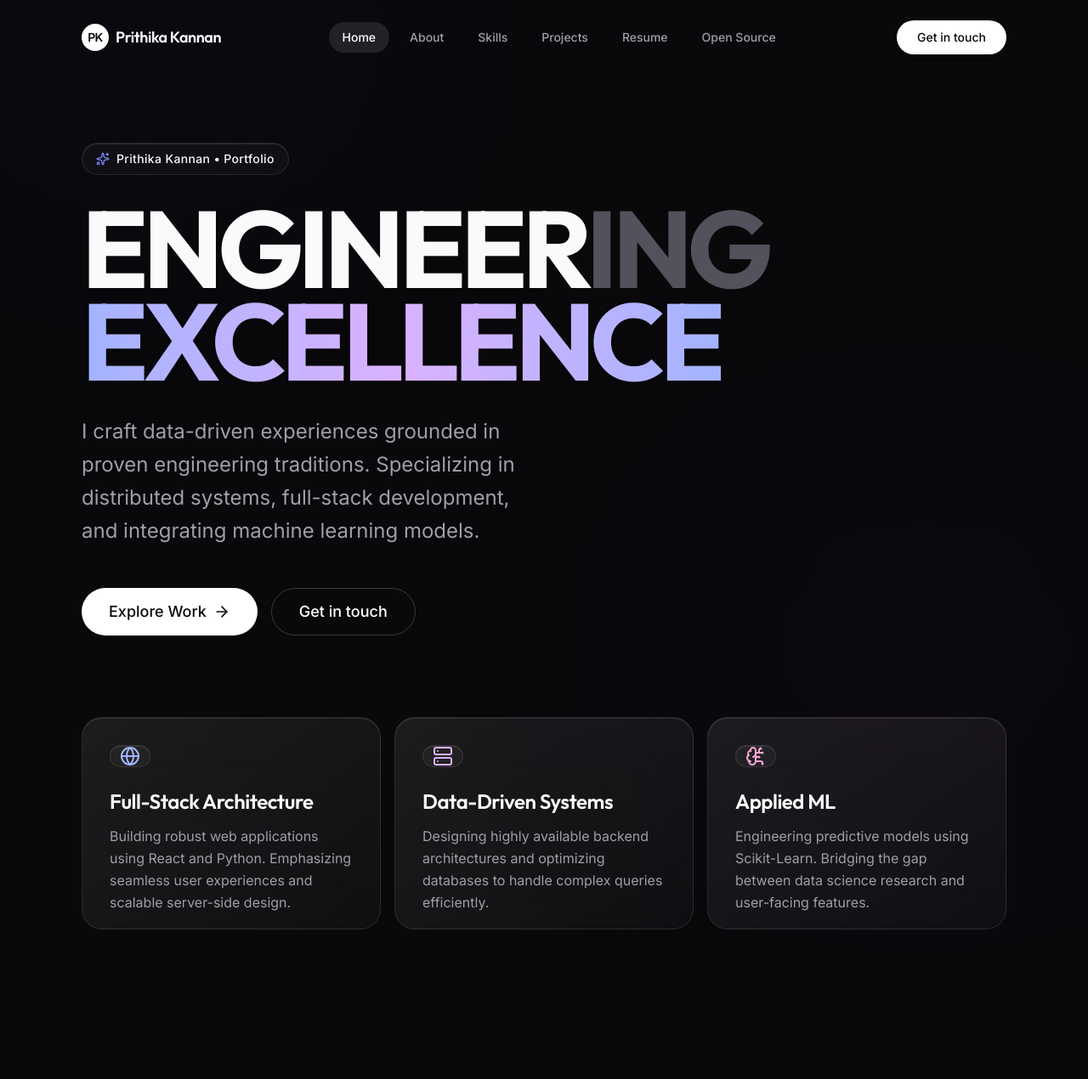
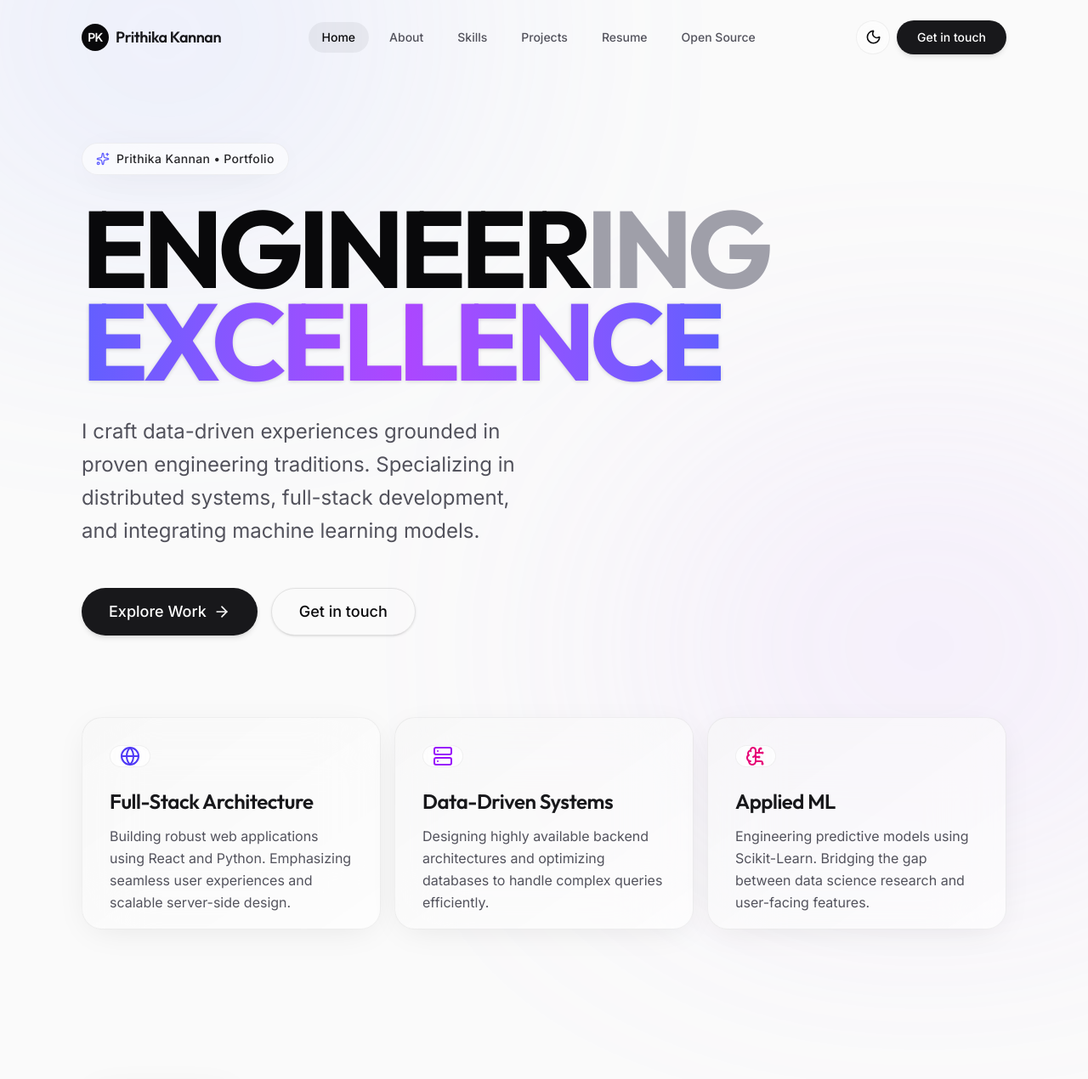
Before and after one commit to jayanthansenthilkumar/Prithika, a React (Vite) app: page / in a window 1280 px wide. Shown: the top 1270 px of the page at 85% size. Built offline with nearby package versions, Linux system fonts and the light colour scheme.

Commit message:
feat: scaffold project structure with HeroSection, layout components, and theme providers

```diff
--- /dev/null
+++ b/src/components/ThemeToggle.tsx
@@ -0,0 +1,23 @@
+import { Moon, Sun } from "lucide-react"
+import { Button } from "@/components/ui/button"
+import { useTheme } from "@/components/theme-provider"
+
+export function ThemeToggle() {
+  const { theme, setTheme } = useTheme()
+
+  return (
+    <Button
+      variant="ghost"
+      size="icon"
+      className="rounded-full w-10 h-10 border border-black/5 bg-white/50 dark:border-white/10 dark:bg-white/[0.03] backdrop-blur-2xl hover:bg-white/80 dark:hover:bg-white/10 text-zinc-950 dark:text-zinc-50"
+      onClick={() => setTheme(theme === "dark" ? "light" : "dark")}
+    >
+      {theme === "dark" ? (
+        <Sun className="h-[1.2rem] w-[1.2rem] transition-all" />
+      ) : (
+        <Moon className="h-[1.2rem] w-[1.2rem] transition-all" />
+      )}
+      <span className="sr-only">Toggle theme</span>
+    </Button>
+  )
+}
--- a/src/components/home/HeroSection.tsx
+++ b/src/components/home/HeroSection.tsx
@@ -32,32 +32,32 @@ export function HeroSection() {
       className="w-full pt-10 pb-20"
     >
       <div className="flex flex-col gap-8 max-w-5xl">
-        <motion.div variants={itemVariants} className="inline-flex items-center gap-2 px-4 py-2 rounded-full glass border border-white/10 w-fit">
-          <Sparkles size={16} className="text-indigo-400" />
-          <span className="text-sm font-medium tracking-wide">Prithika Kannan • Portfolio</span>
+        <motion.div variants={itemVariants} className="inline-flex items-center gap-2 px-4 py-2 rounded-full glass border border-black/5 dark:border-white/10 w-fit">
+          <Sparkles size={16} className="text-indigo-500 dark:text-indigo-400" />
+          <span className="text-sm font-medium tracking-wide text-zinc-800 dark:text-zinc-200">Prithika Kannan • Portfolio</span>
         </motion.div>
 
         <motion.div variants={itemVariants}>
-          <h1 className="text-6xl md:text-8xl lg:text-9xl font-bold tracking-tighter leading-[0.85] text-balance">
-            ENGINEER<span className="text-zinc-600">ING</span> <br />
-            <span className="bg-gradient-to-r from-indigo-300 via-purple-300 to-indigo-300 bg-clip-text text-transparent drop-shadow-sm">EXCELLENCE</span>
+          <h1 className="text-6xl md:text-8xl lg:text-9xl font-bold tracking-tighter leading-[0.85] text-balance text-zinc-950 dark:text-zinc-50 transition-colors">
+            ENGINEER<span className="text-zinc-400 dark:text-zinc-600">ING</span> <br />
+            <span className="bg-gradient-to-r from-indigo-500 via-purple-500 to-indigo-500 dark:from-indigo-300 dark:via-purple-300 dark:to-indigo-300 bg-clip-text text-transparent drop-shadow-sm">EXCELLENCE</span>
           </h1>
         </motion.div>
 
         <motion.div variants={itemVariants}>
-          <p className="text-xl md:text-2xl text-zinc-400 max-w-2xl leading-relaxed text-balance">
+          <p className="text-xl md:text-2xl text-zinc-600 dark:text-zinc-400 max-w-2xl leading-relaxed text-balance transition-colors">
             I craft data-driven experiences grounded in proven engineering traditions.
             Specializing in distributed systems, full-stack development, and integrating machine learning models.
           </p>
         </motion.div>
 
         <motion.div variants={itemVariants} className="flex flex-wrap items-center gap-4 mt-4">
-          <Button asChild size="lg" className="rounded-full h-14 px-8 text-lg bg-white text-zinc-950 hover:bg-zinc-200">
+          <Button asChild size="lg" className="rounded-full h-14 px-8 text-lg">
             <Link to="/projects">
               Explore Work <ArrowRight className="ml-2" size={20} />
             </Link>
           </Button>
-          <Button asChild variant="outline" size="lg" className="rounded-full h-14 px-8 text-lg border-white/20 hover:bg-white/10 hover:text-white">
+          <Button asChild variant="outline" size="lg" className="rounded-full h-14 px-8 text-lg">
             <Link to="/contact">
               Get in touch
             </Link>
@@ -69,32 +69,32 @@ export function HeroSection() {
         variants={itemVariants}
         className="bento-grid mt-24"
       >
-        <div className="bento-item group bg-gradient-to-br from-white/[0.05] to-transparent">
-          <div className="w-12 h-12 rounded-2xl glass flex items-center justify-center mb-6 group-hover:scale-110 transition-transform bg-indigo-500/20 text-indigo-300">
+        <div className="bento-item group bg-gradient-to-br from-black/[0.02] dark:from-white/[0.05] to-transparent">
+          <div className="w-12 h-12 rounded-2xl glass flex items-center justify-center mb-6 group-hover:scale-110 transition-transform bg-indigo-500/10 dark:bg-indigo-500/20 text-indigo-600 dark:text-indigo-300">
             <Globe size={24} strokeWidth={2} />
           </div>
-          <h3 className="text-2xl font-semibold mb-3">Full-Stack Architecture</h3>
-          <p className="text-zinc-400 leading-relaxed mt-auto">
+          <h3 className="text-2xl font-semibold mb-3 text-zinc-900 dark:text-white">Full-Stack Architecture</h3>
+          <p className="text-zinc-600 dark:text-zinc-400 leading-relaxed mt-auto">
             Building robust web applications using React and Python. Emphasizing seamless user experiences and scalable server-side design.
           </p>
         </div>
 
-        <div className="bento-item group bg-gradient-to-br from-white/[0.05] to-transparent">
-          <div className="w-12 h-12 rounded-2xl glass flex items-center justify-center mb-6 group-hover:scale-110 transition-transform bg-purple-500/20 text-purple-300">
+        <div className="bento-item group bg-gradient-to-br from-black/[0.02] dark:from-white/[0.05] to-transparent">
+          <div className="w-12 h-12 rounded-2xl glass flex items-center justify-center mb-6 group-hover:scale-110 transition-transform bg-purple-500/10 dark:bg-purple-500/20 text-purple-600 dark:text-purple-300">
             <Server size={24} strokeWidth={2} />
           </div>
-          <h3 className="text-2xl font-semibold mb-3">Data-Driven Systems</h3>
-          <p className="text-zinc-400 leading-relaxed mt-auto">
+          <h3 className="text-2xl font-semibold mb-3 text-zinc-900 dark:text-white">Data-Driven Systems</h3>
+          <p className="text-zinc-600 dark:text-zinc-400 leading-relaxed mt-auto">
             Designing highly available backend architectures and optimizing databases to handle complex queries efficiently.
           </p>
         </div>
 
-        <div className="bento-item group bg-gradient-to-br from-white/[0.05] to-transparent">
-          <div className="w-12 h-12 rounded-2xl glass flex items-center justify-center mb-6 group-hover:scale-110 transition-transform bg-pink-500/20 text-pink-300">
+        <div className="bento-item group bg-gradient-to-br from-black/[0.02] dark:from-white/[0.05] to-transparent">
+          <div className="w-12 h-12 rounded-2xl glass flex items-center justify-center mb-6 group-hover:scale-110 transition-transform bg-pink-500/10 dark:bg-pink-500/20 text-pink-600 dark:text-pink-300">
             <BrainCircuit size={24} strokeWidth={2} />
           </div>
-          <h3 className="text-2xl font-semibold mb-3">Applied ML</h3>
-          <p className="text-zinc-400 leading-relaxed mt-auto">
+          <h3 className="text-2xl font-semibold mb-3 text-zinc-900 dark:text-white">Applied ML</h3>
+          <p className="text-zinc-600 dark:text-zinc-400 leading-relaxed mt-auto">
             Engineering predictive models using Scikit-Learn. Bridging the gap between data science research and user-facing features.
           </p>
         </div>
--- a/src/components/layout/Navbar.tsx
+++ b/src/components/layout/Navbar.tsx
@@ -4,6 +4,7 @@ import { Button } from "@/components/ui/button";
 import { Menu, X } from "lucide-react";
 import { cn } from "@/lib/utils";
 import { motion, AnimatePresence } from "framer-motion";
+import { ThemeToggle } from "@/components/ThemeToggle";
 
 export function Navbar() {
   const [isScrolled, setIsScrolled] = useState(false);
@@ -43,10 +44,10 @@ export function Navbar() {
         )}
       >
         <Link to="/" className="flex items-center gap-2 group">
-          <div className="w-8 h-8 rounded-full bg-white text-zinc-950 flex items-center justify-center font-bold text-sm tracking-tighter group-hover:scale-105 transition-transform">
+          <div className="w-8 h-8 rounded-full bg-zinc-950 text-white dark:bg-white dark:text-zinc-950 flex items-center justify-center font-bold text-sm tracking-tighter group-hover:scale-105 transition-all">
             PK
           </div>
-          <span className="font-heading font-semibold text-lg tracking-tight hidden sm:block group-hover:text-zinc-300 transition-colors">
+          <span className="font-heading font-semibold text-lg tracking-tight hidden sm:block text-zinc-900 dark:text-zinc-50 group-hover:text-zinc-600 dark:group-hover:text-zinc-300 transition-colors">
             Prithika Kannan
           </span>
         </Link>
@@ -58,8 +59,8 @@ export function Navbar() {
               key={link.name}
               to={link.path}
               className={cn(
-                "relative px-4 py-2 rounded-full text-sm font-medium transition-colors hover:text-white",
-                isActive(link.path) ? "text-white bg-white/10" : "text-zinc-400"
+                "relative px-4 py-2 rounded-full text-sm font-medium transition-colors hover:text-zinc-900 dark:hover:text-white",
+                isActive(link.path) ? "text-zinc-950 dark:text-white bg-black/5 dark:bg-white/10" : "text-zinc-600 dark:text-zinc-400"
               )}
             >
               {link.name}
@@ -67,21 +68,24 @@ export function Navbar() {
           ))}
         </nav>
 
-        <div className="hidden md:block">
+        <div className="hidden md:flex items-center gap-2">
+          <ThemeToggle />
           <Link to="/contact">
-            <Button className="rounded-full px-6 bg-white text-zinc-950 hover:bg-zinc-200 transition-colors">
+            <Button className="rounded-full px-6">
               Get in touch
             </Button>
           </Link>
         </div>
 
-        {/* Mobile Toggle */}
-        <button
-          className="md:hidden p-2 text-zinc-300 hover:text-white"
-          onClick={() => setMobileMenuOpen(!mobileMenuOpen)}
-        >
-          {mobileMenuOpen ? <X size={24} /> : <Menu size={24} />}
-        </button>
+        <div className="md:hidden flex items-center gap-2">
+          <ThemeToggle />
+          <button
+            className="p-2 text-zinc-600 dark:text-zinc-300 hover:text-zinc-950 dark:hover:text-white transition-colors"
+            onClick={() => setMobileMenuOpen(!mobileMenuOpen)}
+          >
+            {mobileMenuOpen ? <X size={24} /> : <Menu size={24} />}
+          </button>
+        </div>
       </div>
 
       {/* Mobile Menu */}
@@ -101,7 +105,7 @@ export function Navbar() {
                 onClick={() => setMobileMenuOpen(false)}
                 className={cn(
                   "text-lg font-medium p-3 rounded-xl transition-colors",
-                  isActive(link.path) ? "bg-white/10 text-white" : "text-zinc-400 hover:text-white"
+                  isActive(link.path) ? "bg-black/5 dark:bg-white/10 text-zinc-950 dark:text-white" : "text-zinc-600 dark:text-zinc-400 hover:text-zinc-950 dark:hover:text-white"
                 )}
               >
                 {link.name}
--- /dev/null
+++ b/src/components/theme-provider.tsx
@@ -0,0 +1,73 @@
+import { createContext, useContext, useEffect, useState } from "react"
+
+type Theme = "dark" | "light" | "system"
+
+type ThemeProviderProps = {
+  children: React.ReactNode
+  defaultTheme?: Theme
+  storageKey?: string
+}
+
+type ThemeProviderState = {
+  theme: Theme
+  setTheme: (theme: Theme) => void
+}
+
+const initialState: ThemeProviderState = {
+  theme: "system",
+  setTheme: () => null,
+}
+
+const ThemeProviderContext = createContext<ThemeProviderState>(initialState)
+
+export function ThemeProvider({
+  children,
+  defaultTheme = "system",
+  storageKey = "antigravity-ui-theme",
+  ...props
+}: ThemeProviderProps) {
+  const [theme, setTheme] = useState<Theme>(
+    () => (localStorage.getItem(storageKey) as Theme) || defaultTheme
+  )
+
+  useEffect(() => {
+    const root = window.document.documentElement
+
+    root.classList.remove("light", "dark")
+
+    if (theme === "system") {
+      const systemTheme = window.matchMedia("(prefers-color-scheme: dark)")
+        .matches
+        ? "dark"
+        : "light"
+
+      root.classList.add(systemTheme)
+      return
+    }
+
+    root.classList.add(theme)
+  }, [theme])
+
+  const value = {
+    theme,
+    setTheme: (theme: Theme) => {
+      localStorage.setItem(storageKey, theme)
+      setTheme(theme)
+    },
+  }
+
+  return (
+    <ThemeProviderContext.Provider {...props} value={value}>
+      {children}
+    </ThemeProviderContext.Provider>
+  )
+}
+
+export const useTheme = () => {
+  const context = useContext(ThemeProviderContext)
+
+  if (context === undefined)
+    throw new Error("useTheme must be used within a ThemeProvider")
+
+  return context
+}
--- a/src/components/ui/button.tsx
+++ b/src/components/ui/button.tsx
@@ -9,15 +9,15 @@ const buttonVariants = cva(
     variants: {
       variant: {
         default:
-          "bg-white text-zinc-950 shadow-md hover:bg-zinc-200 hover:shadow-lg hover:-translate-y-0.5",
+          "bg-zinc-900 text-white dark:bg-white dark:text-zinc-950 shadow-md hover:bg-zinc-800 dark:hover:bg-zinc-200 hover:shadow-lg hover:-translate-y-0.5",
         outline:
-          "border border-white/20 bg-transparent hover:bg-white/10 text-white shadow-sm",
+          "border border-black/10 dark:border-white/20 bg-transparent hover:bg-black/5 dark:hover:bg-white/10 text-zinc-950 dark:text-white shadow-sm",
         secondary:
-          "bg-white/10 text-white hover:bg-white/20",
+          "bg-black/5 dark:bg-white/10 text-zinc-900 dark:text-white hover:bg-black/10 dark:hover:bg-white/20",
         ghost:
-          "hover:bg-white/10 hover:text-white text-zinc-400",
+          "hover:bg-black/5 dark:hover:bg-white/10 text-zinc-600 dark:text-zinc-400 hover:text-zinc-950 dark:hover:text-white",
         link:
-          "text-indigo-400 underline-offset-4 hover:underline"
+          "text-indigo-600 dark:text-indigo-400 underline-offset-4 hover:underline"
       },
       size: {
         default: "h-10 px-5 py-2",
--- a/src/layouts/RootLayout.tsx
+++ b/src/layouts/RootLayout.tsx
@@ -3,6 +3,7 @@ import "@/styles/globals.css";
 import { Navbar } from "@/components/layout/Navbar";
 import { useEffect } from "react";
 import { AnimatePresence, motion } from "framer-motion";
+import { ThemeProvider } from "@/components/theme-provider";
 
 export default function RootLayout() {
   const location = useLocation();
@@ -18,13 +19,14 @@ export default function RootLayout() {
   }, [location.pathname]);
 
   return (
-    <div className="relative min-h-screen bg-zinc-950 text-zinc-50 overflow-hidden font-sans selection:bg-white/20">
+    <ThemeProvider defaultTheme="system" storageKey="antigravity-ui-theme">
+      <div className="relative min-h-screen overflow-hidden font-sans selection:bg-indigo-500/30 dark:selection:bg-white/20">
 
-      {/* Subtle Premium Background Glows */}
-      <div className="pointer-events-none fixed inset-0 z-0">
-        <div className="absolute top-[-20%] left-[-10%] w-[50%] h-[50%] rounded-full bg-indigo-900/10 blur-[160px] opacity-70" />
-        <div className="absolute bottom-[-20%] right-[-10%] w-[50%] h-[50%] rounded-full bg-purple-900/10 blur-[160px] opacity-70" />
-      </div>
+        {/* Subtle Premium Background Glows */}
+        <div className="pointer-events-none fixed inset-0 z-0">
+          <div className="absolute top-[-20%] left-[-10%] w-[50%] h-[50%] rounded-full bg-indigo-300/30 dark:bg-indigo-900/10 blur-[160px] opacity-70 transition-colors duration-500" />
+          <div className="absolute bottom-[-20%] right-[-10%] w-[50%] h-[50%] rounded-full bg-purple-300/30 dark:bg-purple-900/10 blur-[160px] opacity-70 transition-colors duration-500" />
+        </div>
 
       <Navbar />
 
@@ -42,7 +44,7 @@ export default function RootLayout() {
               <Outlet />
             </div>
 
-            <footer className="mt-32 pt-8 border-t border-white/10 text-center text-zinc-500 text-sm pb-8">
+            <footer className="mt-32 pt-8 border-t border-black/5 dark:border-white/10 text-center text-zinc-500 text-sm pb-8 transition-colors duration-500">
               <p>© {new Date().getFullYear()} Prithika Kannan. All rights reserved.</p>
               <p className="mt-2">Designed with precision. Built for scale.</p>
             </footer>
@@ -50,5 +52,6 @@ export default function RootLayout() {
         </AnimatePresence>
       </main>
     </div>
+    </ThemeProvider>
   );
 }
--- a/src/styles/globals.css
+++ b/src/styles/globals.css
@@ -1,4 +1,5 @@
 @import "tailwindcss";
+@custom-variant dark (&:where(.dark, .dark *));
 
 @theme {
   --font-sans: "Inter", ui-sans-serif, system-ui, sans-serif;
@@ -24,8 +25,7 @@
   }
 
   body {
-    background-color: theme('colors.zinc.950');
-    color: theme('colors.zinc.50');
+    @apply bg-zinc-50 dark:bg-zinc-950 text-zinc-950 dark:text-zinc-50 transition-colors duration-500;
     font-family: var(--font-sans);
   }
 
@@ -38,15 +38,15 @@
 @layer utilities {
   /* Premium Glassmorphism */
   .glass {
-    @apply bg-white/[0.03] backdrop-blur-2xl border border-white/10 shadow-[0_8px_40px_-12px_rgba(0,0,0,0.5)] shadow-[inset_0_1px_0_rgba(255,255,255,0.1)];
+    @apply bg-white/60 dark:bg-white/[0.03] backdrop-blur-2xl border border-black/5 dark:border-white/10 shadow-[0_8px_40px_-12px_rgba(0,0,0,0.1)] dark:shadow-[0_8px_40px_-12px_rgba(0,0,0,0.5)] dark:shadow-[inset_0_1px_0_rgba(255,255,255,0.1)];
   }
 
   .glass-card {
-    @apply bg-white/[0.03] backdrop-blur-2xl border border-white/10 shadow-[0_8px_40px_-12px_rgba(0,0,0,0.5)] shadow-[inset_0_1px_0_rgba(255,255,255,0.1)] transition-all duration-500 ease-out;
+    @apply bg-white/60 dark:bg-white/[0.03] backdrop-blur-2xl border border-black/5 dark:border-white/10 shadow-[0_8px_40px_-12px_rgba(0,0,0,0.1)] dark:shadow-[0_8px_40px_-12px_rgba(0,0,0,0.5)] dark:shadow-[inset_0_1px_0_rgba(255,255,255,0.1)] transition-all duration-500 ease-out;
   }
 
   .glass-card:hover {
-    @apply bg-white/[0.05] border-white/20 shadow-[0_16px_40px_-12px_rgba(0,0,0,0.7)] shadow-[inset_0_1px_0_rgba(255,255,255,0.15)] -translate-y-1;
+    @apply bg-white/80 dark:bg-white/[0.05] border-black/10 dark:border-white/20 shadow-[0_16px_40px_-12px_rgba(0,0,0,0.15)] dark:shadow-[0_16px_40px_-12px_rgba(0,0,0,0.7)] dark:shadow-[inset_0_1px_0_rgba(255,255,255,0.15)] -translate-y-1;
   }
 
   /* Bento Box Grid layouts */
@@ -55,17 +55,17 @@
   }
 
   .bento-item {
-    @apply bg-white/[0.03] backdrop-blur-2xl border border-white/10 shadow-[0_8px_40px_-12px_rgba(0,0,0,0.5)] shadow-[inset_0_1px_0_rgba(255,255,255,0.1)] transition-all duration-500 ease-out rounded-3xl overflow-hidden p-8 flex flex-col;
+    @apply bg-white/60 dark:bg-white/[0.03] backdrop-blur-2xl border border-black/5 dark:border-white/10 shadow-[0_8px_40px_-12px_rgba(0,0,0,0.1)] dark:shadow-[0_8px_40px_-12px_rgba(0,0,0,0.5)] dark:shadow-[inset_0_1px_0_rgba(255,255,255,0.1)] transition-all duration-500 ease-out rounded-3xl overflow-hidden p-8 flex flex-col;
   }
   .bento-item:hover {
-    @apply bg-white/[0.05] border-white/20 shadow-[0_16px_40px_-12px_rgba(0,0,0,0.7)] shadow-[inset_0_1px_0_rgba(255,255,255,0.15)] -translate-y-2;
+    @apply bg-white/80 dark:bg-white/[0.05] border-black/10 dark:border-white/20 shadow-[0_16px_40px_-12px_rgba(0,0,0,0.15)] dark:shadow-[0_16px_40px_-12px_rgba(0,0,0,0.7)] dark:shadow-[inset_0_1px_0_rgba(255,255,255,0.15)] -translate-y-2;
   }
 
   .bento-item-large {
-    @apply bg-white/[0.03] backdrop-blur-2xl border border-white/10 shadow-[0_8px_40px_-12px_rgba(0,0,0,0.5)] shadow-[inset_0_1px_0_rgba(255,255,255,0.1)] transition-all duration-500 ease-out rounded-3xl overflow-hidden p-8 flex flex-col md:col-span-2 md:row-span-2;
+    @apply bg-white/60 dark:bg-white/[0.03] backdrop-blur-2xl border border-black/5 dark:border-white/10 shadow-[0_8px_40px_-12px_rgba(0,0,0,0.1)] dark:shadow-[0_8px_40px_-12px_rgba(0,0,0,0.5)] dark:shadow-[inset_0_1px_0_rgba(255,255,255,0.1)] transition-all duration-500 ease-out rounded-3xl overflow-hidden p-8 flex flex-col md:col-span-2 md:row-span-2;
   }
   .bento-item-large:hover {
-    @apply bg-white/[0.05] border-white/20 shadow-[0_16px_40px_-12px_rgba(0,0,0,0.7)] shadow-[inset_0_1px_0_rgba(255,255,255,0.15)] -translate-y-2;
+    @apply bg-white/80 dark:bg-white/[0.05] border-black/10 dark:border-white/20 shadow-[0_16px_40px_-12px_rgba(0,0,0,0.15)] dark:shadow-[0_16px_40px_-12px_rgba(0,0,0,0.7)] dark:shadow-[inset_0_1px_0_rgba(255,255,255,0.15)] -translate-y-2;
   }
 
   /* Typography Exts */
```
Also changed, not shown: src/components/home/FeaturedCaseStudies.tsx (+16 -16 lines), 5 other files (tests, documents, lock files or other folders).
